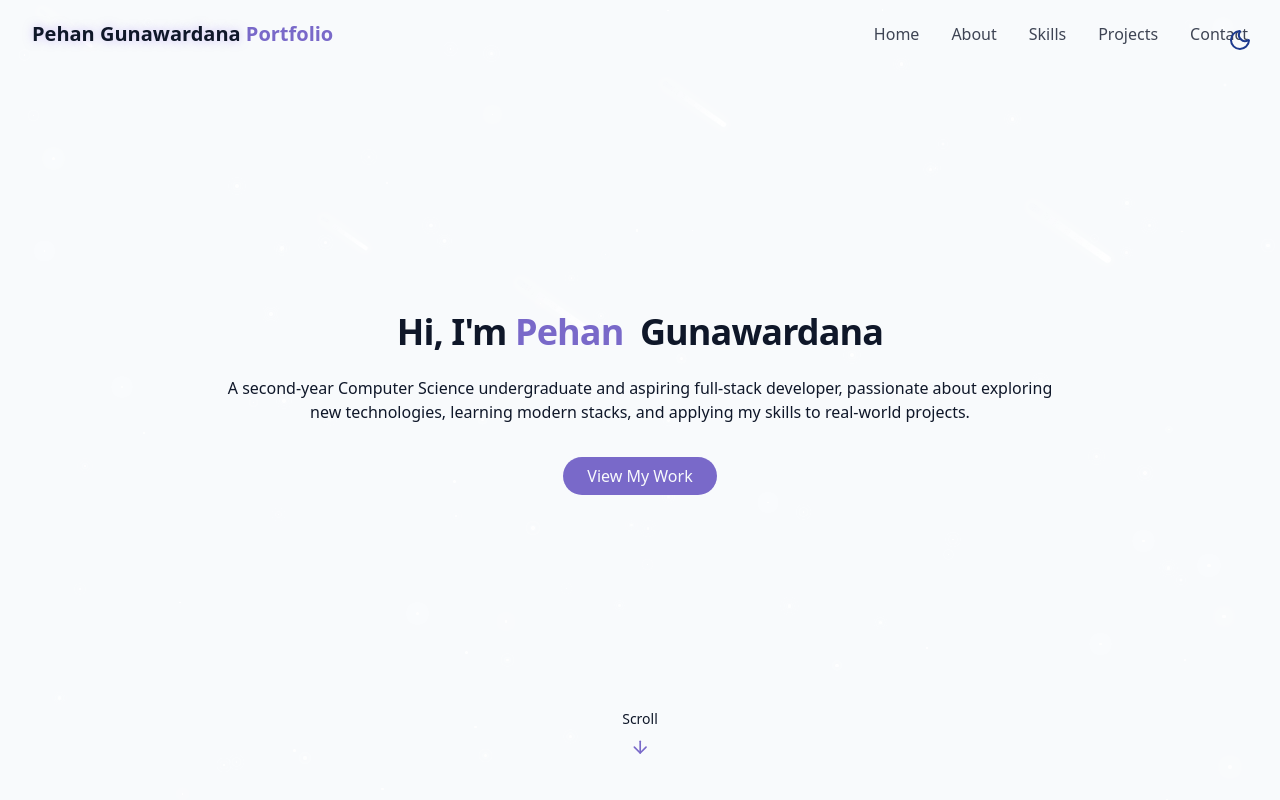
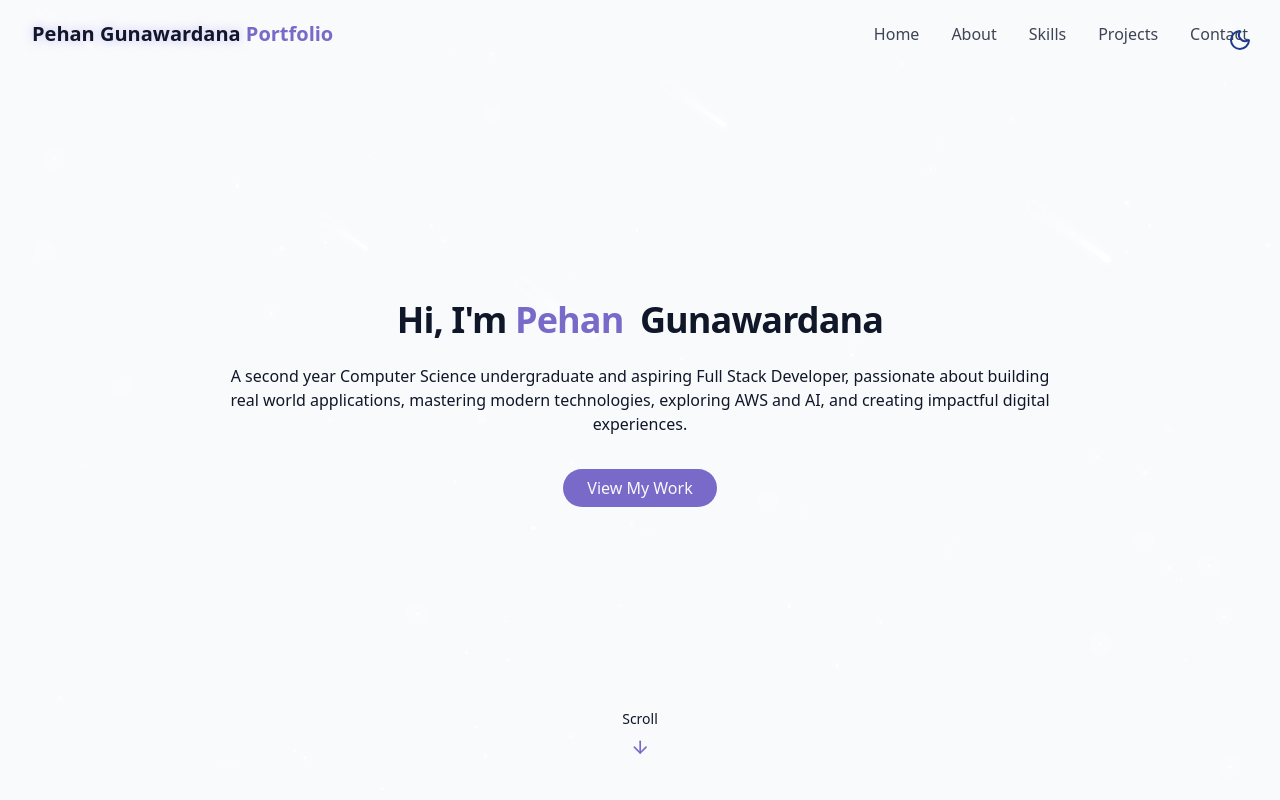
Before and after one commit to Pehan-janu/react-tailwind-portfolio, a React (Vite) app in the folder pehan-portfolio/: page / in a window 1280 px wide. Shown: the top 800 px of the page. Built offline with nearby package versions, Linux system fonts and the light colour scheme.

Commit message:
Update Hero Section

```diff
--- a/pehan-portfolio/src/components/HeroSection.jsx
+++ b/pehan-portfolio/src/components/HeroSection.jsx
@@ -20,9 +20,7 @@ export const HeroSection = () =>{
           </h1>
 
           <p calssName="text-lg md:text-xl text-muted-foreground max-2-2xl mx-auto opacity-0 animate-fade-in-delay-3">
-              A second-year Computer Science undergraduate and aspiring full-stack developer,
-              passionate about exploring new technologies, learning modern stacks,
-              and applying my skills to real-world projects.
+              A second year Computer Science undergraduate and aspiring Full Stack Developer, passionate about building real world applications, mastering modern technologies, exploring AWS and AI, and creating impactful digital experiences.
           </p>
 
           <div className="pt-4 opacity-0 animate-fade-in-delay-4">
```
